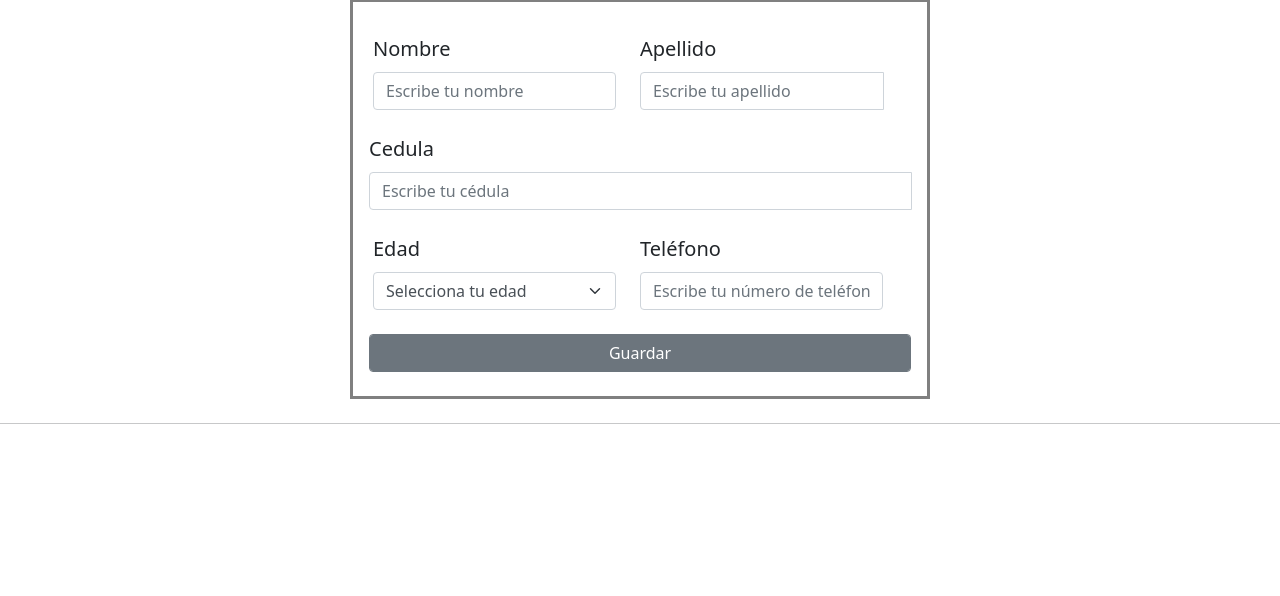
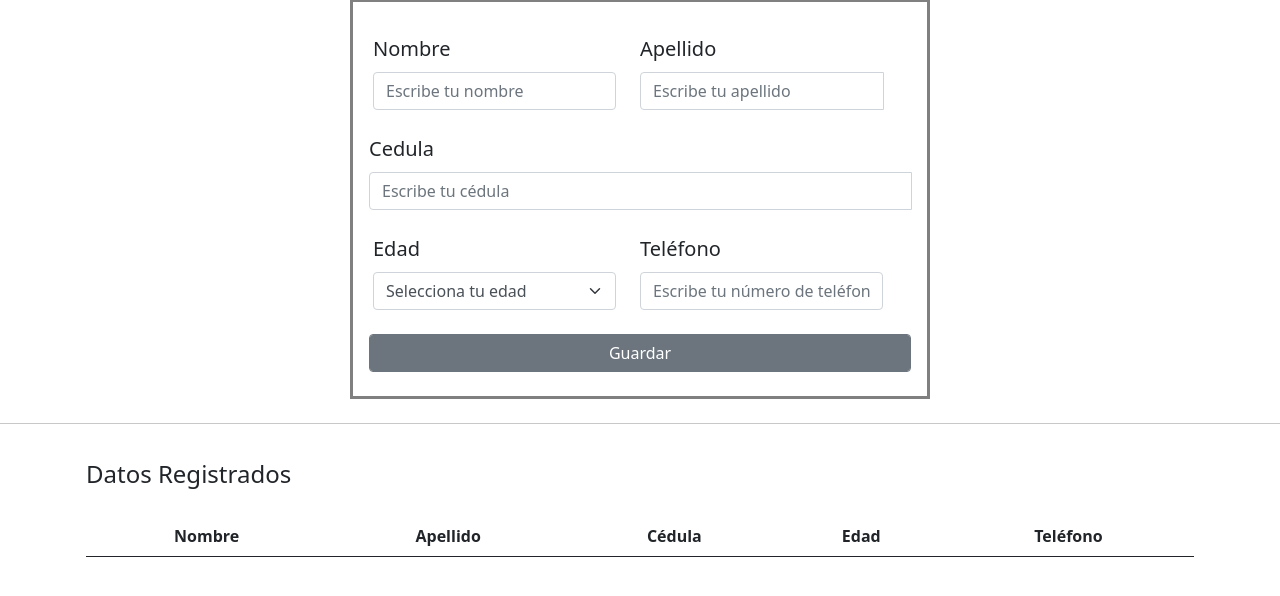
Before and after one commit to randymxd06/UTESAWEB2020, a PHP site: page / in a window 1280 px wide. Shown: the part 25-621 px from the top of the page. Run offline with PHP 8.4, Linux system fonts and the light colour scheme; lists and menus that the app fills with data are empty.

Commit message:
no recuerdo haber cambiado nada

```diff
--- /dev/null
+++ b/Tarea 4/static/js/script.js
@@ -0,0 +1,157 @@
+var datos = [];
+
+function guardarDatos(){
+
+    /*
+    insp = document.getElementsByTagName('input');
+    for(k in insp){
+        if(insp[k].value == ''){
+            alert("Error, debe llenar "+insp[k].id);
+        }
+    }*/
+
+
+    persona = {};
+    persona.nombre = document.getElementById('nombre').value;
+    persona.apellido = document.getElementById('apellido').value;
+    persona.cedula = document.getElementById('cedula').value;
+    persona.edad = document.getElementById('edad').value;
+    persona.telefono = document.getElementById('telefono').value;
+    if(persona.nombre != "" && persona.apellido != "" && persona.cedula != "" && persona.edad != "" && persona.telefono != ""){
+        datos.push(persona);
+        localStorage.setItem('datos', JSON.stringify(datos));
+        mostrarDatos();
+    }
+
+}
+
+function limpiar(){
+    nombre = document.getElementById('nombre').value = "";
+    apellido = document.getElementById('apellido').value = "";
+    cedula = document.getElementById('cedula').value = "";
+    edad = document.getElementById('edad').value = "";
+    telefono = document.getElementById('telefono').value = "";
+};
+
+function mostrarDatos(){
+
+    dest = document.getElementById('tbDatos');
+    dest.innerHTML = "";
+
+    for(k in datos){
+    persona = datos[k];
+    tr = document.createElement('tr');
+    for(y in persona){
+        td = document.createElement('td');
+        td.innerHTML = persona[y];
+        tr.appendChild(td);
+    }
+    dest.appendChild(tr);
+    }
+
+}
+
+let btnGuardar = document.getElementById('btnGuardar');
+
+btnGuardar.addEventListener('click', function(){
+    validar();
+    guardarDatos();
+    limpiar();
+});
+
+function validar(){
+
+    //Validacion del nombre//
+    nombre = document.getElementById('nombre').value;
+
+    if(nombre != ""){
+        nombre = document.getElementById('nombre').classList.add('is-valid');
+        nombre = document.getElementById('nombre').classList.remove('is-invalid')
+        nombre = document.getElementById('divNombre').classList.add('valid-feedback');
+        nombre = document.getElementById('divNombre').classList.remove('invalid-feedback');
+        nombre = document.getElementById('spanNombre').textContent = "Todo Correcto";
+    }else{
+        nombre = document.getElementById('nombre').classList.add('is-invalid');
+        nombre = document.getElementById('nombre').classList.remove('is-valid')
+        nombre = document.getElementById('divNombre').classList.add('invalid-feedback');
+        nombre = document.getElementById('divNombre').classList.remove('valid-feedback');
+        nombre = document.getElementById('spanNombre').textContent = "Porfavor llenar este campo";
+    }
+
+    //Validacion del apellido//
+    apellido = document.getElementById('apellido').value;
+
+    if(apellido != ""){
+        apellido = document.getElementById('apellido').classList.add('is-valid');
+        apellido = document.getElementById('apellido').classList.remove('is-invalid')
+        apellido = document.getElementById('divApellido').classList.add('valid-feedback');
+        apellido = document.getElementById('divApellido').classList.remove('invalid-feedback');
+        apellido = document.getElementById('spanApellido').textContent = "Todo Correcto";
+    }else{
+        apellido = document.getElementById('apellido').classList.add('is-invalid');
+        apellido = document.getElementById('apellido').classList.remove('is-valid')
+        apellido = document.getElementById('divApellido').classList.add('invalid-feedback');
+        apellido = document.getElementById('divApellido').classList.remove('valid-feedback');
+        apellido = document.getElementById('spanApellido').textContent = "Porfavor llenar este campo";
+    }
+
+    //Validacion de la cédula//
+    cedula = document.getElementById('cedula').value;
+
+    if(cedula != ""){
+        cedula = document.getElementById('cedula').classList.add('is-valid');
+        cedula = document.getElementById('cedula').classList.remove('is-invalid')
+        cedula = document.getElementById('divCedula').classList.add('valid-feedback');
+        cedula = document.getElementById('divCedula').classList.remove('invalid-feedback');
+        cedula = document.getElementById('spanCedula').textContent = "Todo Correcto";
+    }else{
+        cedula = document.getElementById('cedula').classList.add('is-invalid');
+        cedula = document.getElementById('cedula').classList.remove('is-valid')
+        cedula = document.getElementById('divCedula').classList.add('invalid-feedback');
+        cedula = document.getElementById('divCedula').classList.remove('valid-feedback');
+        cedula = document.getElementById('spanCedula').textContent = "Porfavor llenar este campo";
+    }
+
+    //Validacion del edad//
+    edad = document.getElementById('edad').value;
+
+    if(edad != ""){
+        edad = document.getElementById('edad').classList.add('is-valid');
+        edad = document.getElementById('edad').classList.remove('is-invalid')
+        edad = document.getElementById('divEdad').classList.add('valid-feedback');
+        edad = document.getElementById('divEdad').classList.remove('invalid-feedback');
+        edad = document.getElementById('spanEdad').textContent = "Todo Correcto";
+    }else{
+        edad = document.getElementById('edad').classList.add('is-invalid');
+        edad = document.getElementById('edad').classList.remove('is-valid')
+        edad = document.getElementById('divEdad').classList.add('invalid-feedback');
+        edad = document.getElementById('divEdad').classList.remove('valid-feedback');
+        edad = document.getElementById('spanEdad').textContent = "Porfavor llenar este campo";
+    }
+
+    //Validacion del telefono//
+    telefono = document.getElementById('telefono').value;
+
+    if(telefono != ""){
+        telefono = document.getElementById('telefono').classList.add('is-valid');
+        telefono = document.getElementById('telefono').classList.remove('is-invalid')
+        telefono = document.getElementById('divTelefono').classList.add('valid-feedback');
+        telefono = document.getElementById('divTelefono').classList.remove('invalid-feedback');
+        telefono = document.getElementById('spanTelefono').textContent = "Todo Correcto";
+    }else{
+        telefono = document.getElementById('telefono').classList.add('is-invalid');
+        telefono = document.getElementById('telefono').classList.remove('is-valid')
+        telefono = document.getElementById('divTelefono').classList.add('invalid-feedback');
+        telefono = document.getElementById('divTelefono').classList.remove('valid-feedback');
+        telefono = document.getElementById('spanTelefono').textContent = "Porfavor llenar este campo";
+    }
+
+}
+
+function cargarDatos(){
+    tmp = localStorage.getItem('datos');
+    if(tmp != null){
+        datos = JSON.parse(tmp);
+        mostrarDatos();
+    }
+}
--- a/Tarea 4/vistas/partes/parte_footer.php
+++ b/Tarea 4/vistas/partes/parte_footer.php
@@ -1,3 +1,4 @@
+<script src="static/js/script.js"></script>
 <script src="https://cdn.jsdelivr.net/npm/popper.js@1.16.0/dist/umd/popper.min.js" integrity="sha384-Q6E9RHvbIyZFJoft+2mJbHaEWldlvI9IOYy5n3zV9zzTtmI3UksdQRVvoxMfooAo" crossorigin="anonymous"></script>
 <script src="https://stackpath.bootstrapcdn.com/bootstrap/5.0.0-alpha1/js/bootstrap.min.js" integrity="sha384-oesi62hOLfzrys4LxRF63OJCXdXDipiYWBnvTl9Y9/TRlw5xlKIEHpNyvvDShgf/" crossorigin="anonymous"></script>
 
--- a/Tarea 4/vistas/partes/parte_head.php
+++ b/Tarea 4/vistas/partes/parte_head.php
@@ -1,9 +1,20 @@
+<?php
+$info = json_encode($_POST);
+if(!is_dir('datos')){
+  mkdir('datos');
+}else{
+
+}
+
+$t = time();
+file_put_contents("datos/{$t}.dat", $info);
+?>
 <!DOCTYPE html>
 <html lang="en">
 <head>
     <meta charset="UTF-8">
     <meta name="viewport" content="width=device-width, initial-scale=1.0">
-    <title>Informacion</title>
+    <title>Página Principal</title>
     <link rel="stylesheet" href="https://stackpath.bootstrapcdn.com/bootstrap/5.0.0-alpha1/css/bootstrap.min.css" integrity="sha384-r4NyP46KrjDleawBgD5tp8Y7UzmLA05oM1iAEQ17CSuDqnUK2+k9luXQOfXJCJ4I" crossorigin="anonymous">
     <link rel="stylesheet" href="static/css/bootstrap.min.css">
     <link rel="stylesheet" href="https://stackpath.bootstrapcdn.com/font-awesome/4.7.0/css/font-awesome.min.css">
--- a/Tarea 4/vistas/vista_principal.php
+++ b/Tarea 4/vistas/vista_principal.php
@@ -1,16 +1,16 @@
 <?php include_once "partes/parte_head.php" ?>
 
-<body>
+<body">
 
 <div class="container mt-4 mb-4" style="width: 580px; border-color: gray; border-style: solid;">
 
-        <form class="row g-3 needs-validation mt-2 mb-2" novalidate>
+        <form class="row g-3 needs-validation mt-2 mb-2" method="post" novalidate>
 
             <div class="row">
 
               <div class="col-md-6 mt-4">
                 <label for="nombre" class="form-label lead"><b>Nombre</b></label>
-                <input type="text" class="form-control" id="nombre" required placeholder="Escribe tu nombre">
+                <input type="text" class="form-control" name="nombre" id="nombre" required placeholder="Escribe tu nombre">
                 <div id="divNombre" class="">
                   <span id="spanNombre"></span>
                 </div>
@@ -19,7 +19,7 @@
               <div class="col-md-6 mt-4">
                 <label for="apellido" class="form-label lead"><b>Apellido</b></label>
                 <div class="input-group">
-                  <input type="text" class="form-control" id="apellido" required placeholder="Escribe tu apellido">
+                  <input type="text" class="form-control" name="apellido" id="apellido" required placeholder="Escribe tu apellido">
                   <div id="divApellido" class="">
                     <span id="spanApellido"></span>
                   </div>
@@ -31,7 +31,7 @@
             <div class="col-md-12 mt-4">
               <label for="cedula" class="form-label lead"><b>Cedula</b></label>
               <div class="input-group">
-                <input type="text" class="form-control" id="cedula" required placeholder="Escribe tu cédula">
+                <input type="text" class="form-control" name="cedula" id="cedula" required placeholder="Escribe tu cédula">
                 <div id="divCedula" class="">
                   <span id="spanCedula"></span>
                 </div>
@@ -65,8 +65,6 @@
 
             </div>
 
-
-
             <div class="col-12 mb-3 mt-4">
               <button class="btn btn-secondary form-control" type="button" id="btnGuardar">Guardar</button>
             </div>
@@ -77,4 +75,50 @@
 
 <hr>
 
+<div class="container mb-5">
+
+  <fieldset>
+
+    <legend class="mb-4 mt-3">Datos Registrados</legend>
+
+    <table class="table table-striped table-hover" style="text-align: center;">
+
+      <thead>
+            <tr>
+              <th scope="col">Nombre</th>
+              <th scope="col">Apellido</th>
+              <th scope="col">Cédula</th>
+              <th scope="col">Edad</th>
+              <th scope="col">Teléfono</th>
+            </tr>
+      </thead>
+
+      <tbody id="tbDatos">
+          <?php
+            if(is_dir('datos')){
+              $archivos = scandir('datos');
+              foreach($archivos as $arc){
+                $ruta = "datos/{$arc}";
+                if(is_file($ruta)){
+                  $info = file_get_contents($ruta);
+                  $info = json_decode($info);
+                  echo "<tr>";
+                    foreach($info as $campo){
+                      echo "<td>
+                      {$campo}
+                      </td>";
+                    }
+                  echo "</tr>";
+                }
+              }
+            }
+          ?>
+      </tbody>
+
+    </table>
+
+  </fieldset>
+
+</div>
+
 <?php include_once "partes/parte_footer.php" ?>
```
